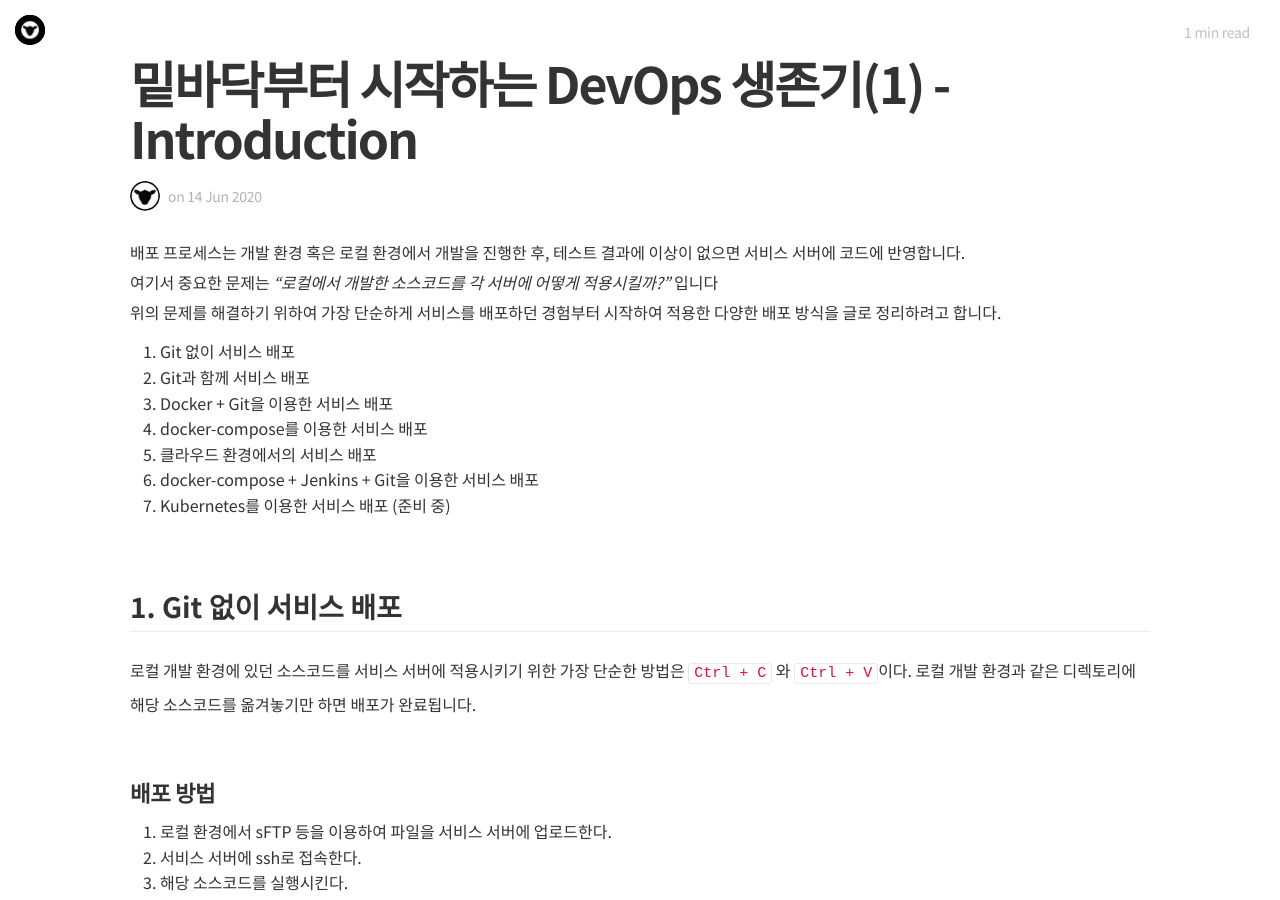
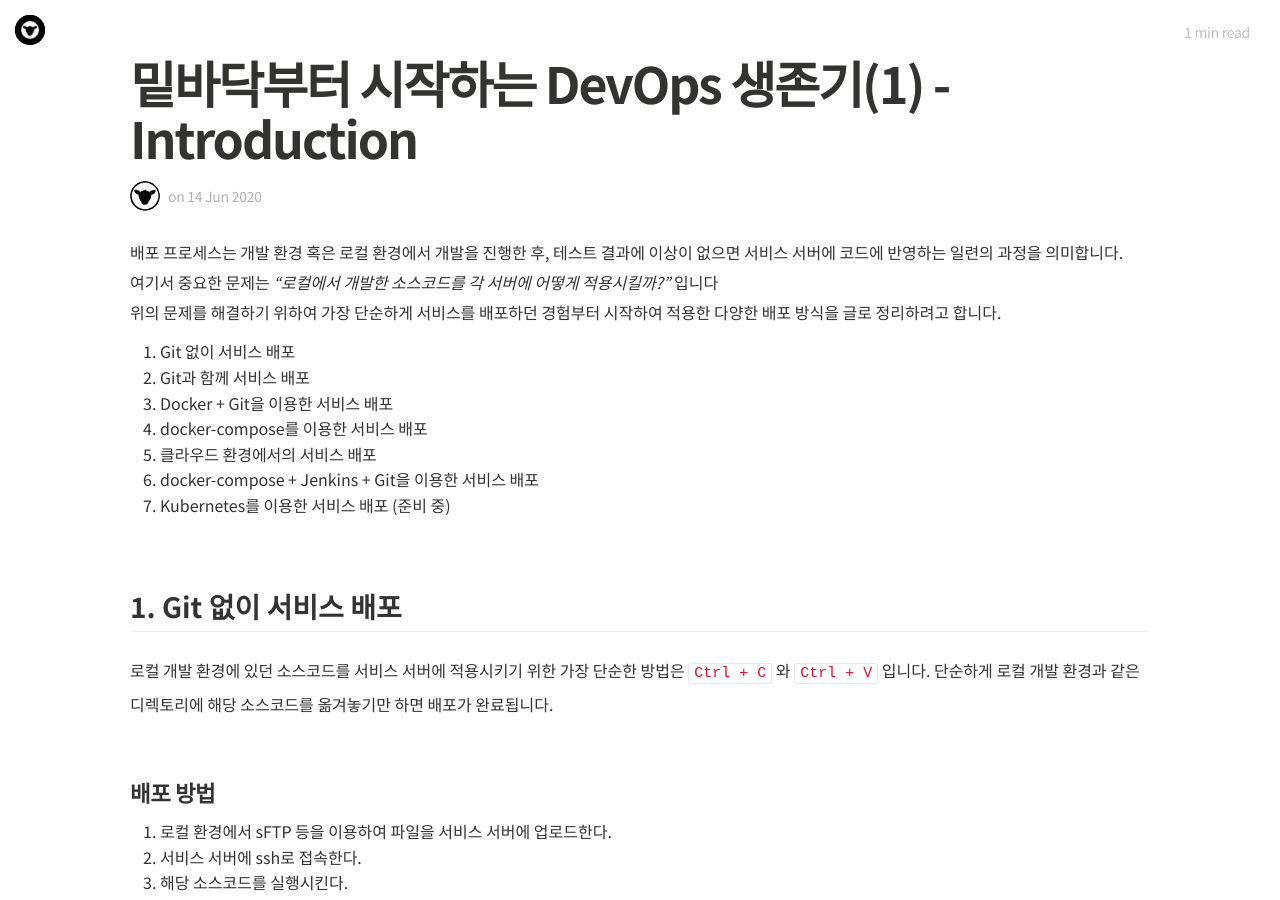
Before and after one commit to Shephexd/shephexd.github.io, a Jekyll site: the page built from _posts/DevOps/2020-06-14-DevOps_from_scratch(1)-Introduction.md, in a window 1280 px wide and 900 px high. Built offline with Jekyll 4.4.1, drawn with Linux system fonts in a browser that asks for light colours; nearby versions of some CDN libraries; some web fonts are replaced; comment, search, counter and statistics services are not loaded.

Commit message:
REVISE contents

```diff
--- a/_posts/DevOps/2020-06-14-DevOps_from_scratch(1)-Introduction.md
+++ b/_posts/DevOps/2020-06-14-DevOps_from_scratch(1)-Introduction.md
@@ -12,7 +12,7 @@
 
 
 
-배포 프로세스는 개발 환경 혹은 로컬 환경에서 개발을 진행한 후, 테스트 결과에 이상이 없으면 서비스 서버에 코드에 반영합니다.
+배포 프로세스는 개발 환경 혹은 로컬 환경에서 개발을 진행한 후, 테스트 결과에 이상이 없으면 서비스 서버에 코드에 반영하는 일련의 과정을 의미합니다.
 
 여기서 중요한 문제는 *"로컬에서 개발한 소스코드를 각 서버에 어떻게 적용시킬까?"* 입니다
 
@@ -32,7 +32,7 @@
 
 ## 1. Git 없이 서비스 배포
 
-로컬 개발 환경에 있던 소스코드를 서비스 서버에 적용시키기 위한 가장 단순한 방법은 `Ctrl + C` 와 `Ctrl + V`이다. 로컬 개발 환경과 같은 디렉토리에 해당 소스코드를 옮겨놓기만 하면 배포가 완료됩니다.
+로컬 개발 환경에 있던 소스코드를 서비스 서버에 적용시키기 위한 가장 단순한 방법은 `Ctrl + C` 와 `Ctrl + V` 입니다. 단순하게 로컬 개발 환경과 같은 디렉토리에 해당 소스코드를 옮겨놓기만 하면 배포가 완료됩니다.
 
 
 
```
